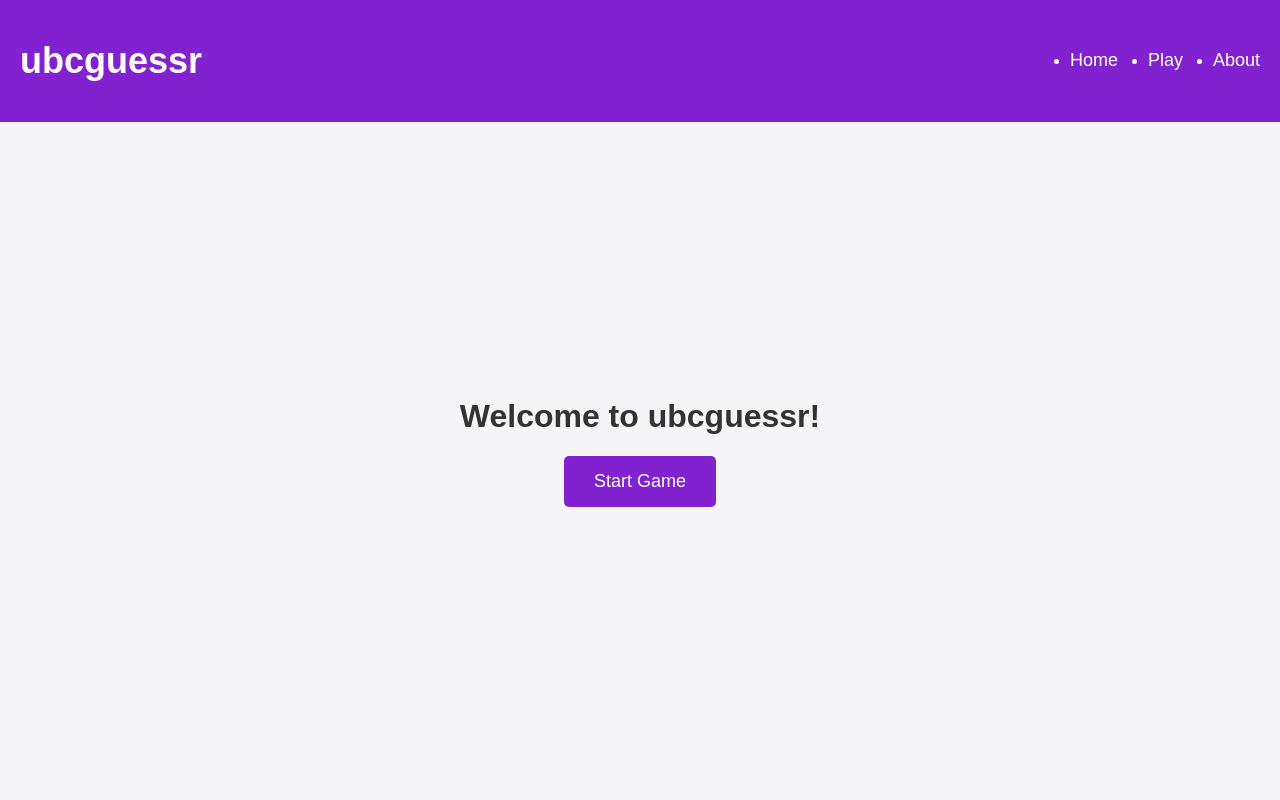
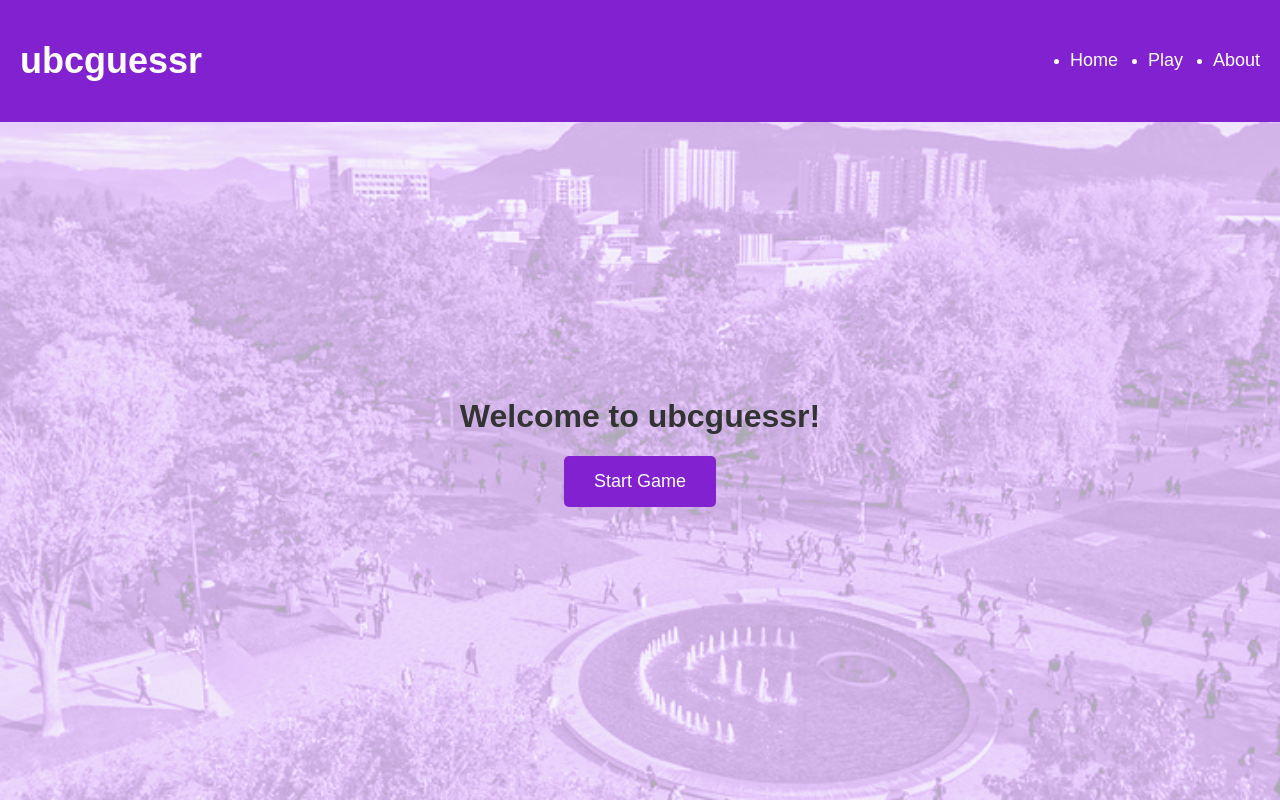
Before and after one commit to alextdart/ubcguessr, a React (Create React App) app: page / in a window 1280 px wide. Built offline with nearby package versions, Linux system fonts and the light colour scheme.

Commit message:
added blurred background on home page, also made images shuffle order

```diff
--- a/src/components/Play.js
+++ b/src/components/Play.js
@@ -1,4 +1,4 @@
-import React, { useState } from "react";
+import React, { useState, useEffect } from "react";
 import { MapContainer, TileLayer, Marker, Polyline, useMapEvents } from "react-leaflet";
 import "leaflet/dist/leaflet.css";
 import { getDistance } from "geolib";
@@ -57,12 +57,19 @@ const Map = ({ onPinPlaced, correctLocation, userGuess, showResults }) => {
 };
 
 const Play = () => {
+    const [shuffledImages, setShuffledImages] = useState([]);
     const [currentIndex, setCurrentIndex] = useState(0);
     const [userGuess, setUserGuess] = useState(null);
     const [score, setScore] = useState(0);
     const [showResults, setShowResults] = useState(false);
     const [round, setRound] = useState(1);
     const totalRounds = 5;
+
+    // Shuffle the images at the start of the game
+    useEffect(() => {
+        const shuffled = [...imageData].sort(() => Math.random() - 0.5); // Fisher-Yates shuffle
+        setShuffledImages(shuffled.slice(0, totalRounds)); // Select only the first `totalRounds` images
+    }, []);
 
     const handlePinPlaced = (position) => {
         setUserGuess(position);
@@ -74,23 +81,20 @@ const Play = () => {
             return;
         }
 
-        const correctLocation = imageData[currentIndex].coordinates;
+        const correctLocation = shuffledImages[currentIndex].coordinates;
         const distance = getDistance(
             { latitude: correctLocation.lat, longitude: correctLocation.lng },
             { latitude: userGuess.lat, longitude: userGuess.lng }
         );
 
-        // Calculate the score for this round and round it to the nearest integer
         const roundScore = Math.round(Math.max(1000 - distance / 0.7, 0));
         setScore((prevScore) => prevScore + roundScore);
         setShowResults(true);
 
-        // Small delay so map updates before alert comes up
         setTimeout(() => {
             alert(`You were ${distance} meters away! You earned ${roundScore} points.`);
         }, 100); // 100ms delay
     };
-
 
     const handleNextRound = () => {
         if (round >= totalRounds) {
@@ -98,13 +102,23 @@ const Play = () => {
             setRound(1);
             setScore(0);
             setCurrentIndex(0);
+            setUserGuess(null);
+            setShowResults(false);
+
+            // Reshuffle images for the next game
+            const reshuffled = [...imageData].sort(() => Math.random() - 0.5);
+            setShuffledImages(reshuffled.slice(0, totalRounds));
         } else {
             setRound((prevRound) => prevRound + 1);
-            setCurrentIndex((prevIndex) => (prevIndex + 1) % imageData.length);
+            setCurrentIndex((prevIndex) => prevIndex + 1);
             setUserGuess(null);
             setShowResults(false);
         }
     };
+
+    if (shuffledImages.length === 0) {
+        return <div>Loading...</div>;
+    }
 
     return (
         <div className="play-container">
@@ -116,10 +130,10 @@ const Play = () => {
 
             {/* Image and Map Side by Side */}
             <div className="play-main">
-                <ImageDisplay image={imageData[currentIndex].image} />
+                <ImageDisplay image={shuffledImages[currentIndex].image} />
                 <Map
                     onPinPlaced={handlePinPlaced}
-                    correctLocation={imageData[currentIndex].coordinates}
+                    correctLocation={shuffledImages[currentIndex].coordinates}
                     userGuess={userGuess}
                     showResults={showResults}
                 />
--- a/src/styles.css
+++ b/src/styles.css
@@ -46,6 +46,23 @@ body {
     align-items: center;
     height: 80vh;
     text-align: center;
+}
+
+.home-page::after {
+    content: "";
+    opacity: 0.3;
+    background: rgb(117, 17, 180) url("../public/images/ubc-large-image.jpg") no-repeat fixed top;
+    background-blend-mode: luminosity;
+    /* also change the blend mode to what suits you, from darken, to other
+    many options as you deem fit*/
+    background-size: cover;
+    top: 0;
+    left: 0;
+    right: 0;
+    bottom: 0;
+    position: absolute;
+    z-index: -1;
+    height: 100%;
 }
 
 .home-page button {
```
Also changed, not shown: public/images/ubc-large-image.jpg (added).
